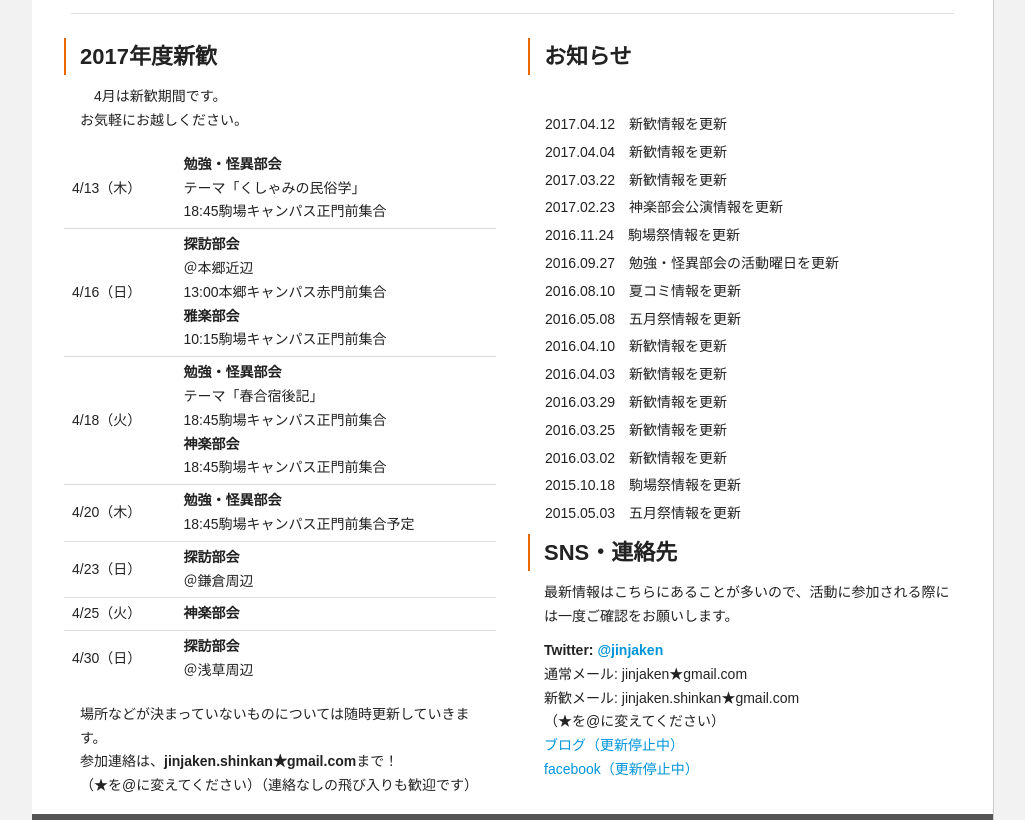
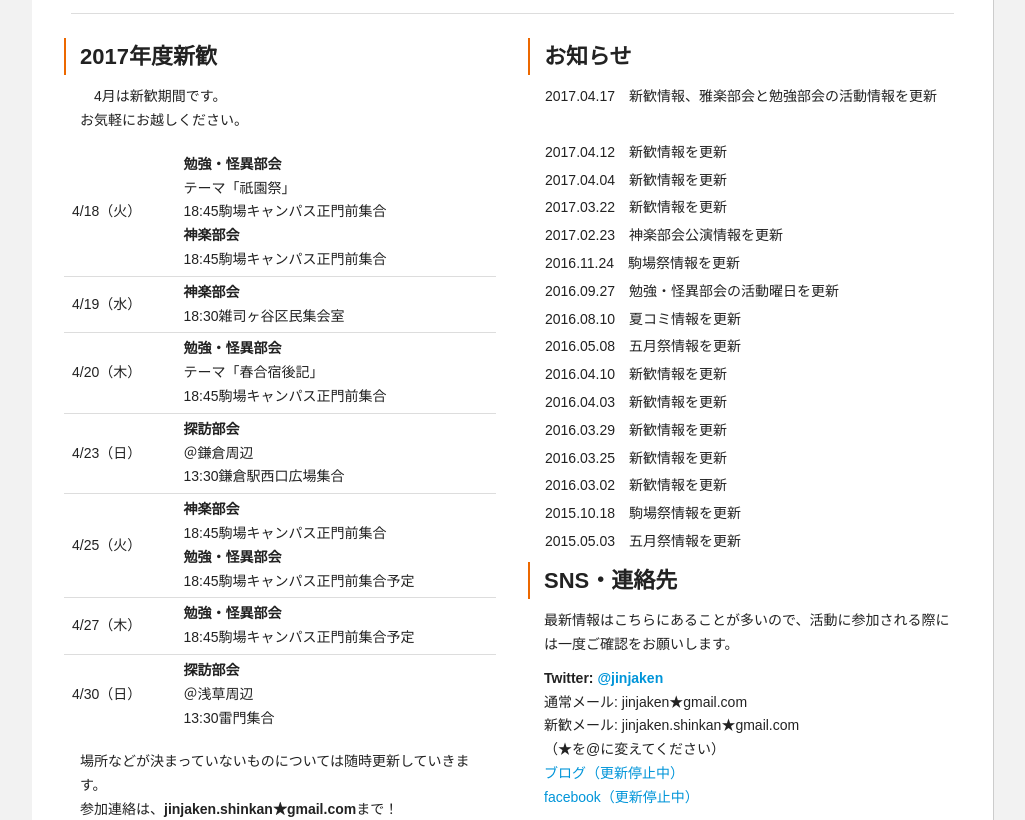
Before and after one commit to jinjaken/website, a plain HTML site: page jinjaken_webroot/index.html in a window 1280 px wide. Shown: the part 919-1739 px from the top of the page, without its empty margins (127-1152 px from the left). Drawn offline with Linux system fonts and the light colour scheme.

Commit message:
新歓情報、雅楽部会と勉強部会の説明

```diff
--- a/jinjaken_webroot/index.html
+++ b/jinjaken_webroot/index.html
@@ -68,18 +68,20 @@
 
 
 
-								<tr><td>4/13（木）</td><td><span class="bold">勉強・怪異部会</span><br>テーマ「くしゃみの民俗学」<br>18:45駒場キャンパス正門前集合</td></tr>
 
-								<tr><td>4/16（日）</td><td><span class="bold">探訪部会</span><br>＠本郷近辺<br>13:00本郷キャンパス赤門前集合
-									<br><span class="bold">雅楽部会</span><br>10:15駒場キャンパス正門前集合   </td></tr>
 
-								<tr><td>4/18（火）</td><td><span class="bold">勉強・怪異部会</span><br>テーマ「春合宿後記」<br>18:45駒場キャンパス正門前集合
+								<tr><td>4/18（火）</td><td><span class="bold">勉強・怪異部会</span><br>テーマ「祇園祭」<br>18:45駒場キャンパス正門前集合
 													<br><span class="bold">神楽部会</span><br>18:45駒場キャンパス正門前集合
 												</td></tr>
-								<tr><td>4/20（木）</td><td><span class="bold">勉強・怪異部会</span><br>18:45駒場キャンパス正門前集合予定</td></tr>
-					  		<tr><td>4/23（日）</td><td><span class="bold">探訪部会</span><br>＠鎌倉周辺</td></tr>
-								<tr><td>4/25（火）</td><td><span class="bold">神楽部会</span></td></tr>
-								<tr><td>4/30（日）</td><td><span class="bold">探訪部会</span><br>＠浅草周辺</td></tr>
+
+							 <tr><td>4/19（水）</td><td><span class="bold">神楽部会</span><br>18:30雑司ヶ谷区民集会室</td></tr>
+								<tr><td>4/20（木）</td><td><span class="bold">勉強・怪異部会</span><br>テーマ「春合宿後記」<br>18:45駒場キャンパス正門前集合</td></tr>
+					  		<tr><td>4/23（日）</td><td><span class="bold">探訪部会</span><br>＠鎌倉周辺<br>13:30鎌倉駅西口広場集合</td></tr>
+								<tr><td>4/25（火）</td><td><span class="bold">神楽部会</span><br>18:45駒場キャンパス正門前集合
+	<br><span class="bold">勉強・怪異部会</span><br>18:45駒場キャンパス正門前集合予定
+								</td></tr>
+								<tr><td>4/27（木）</td><td><span class="bold">勉強・怪異部会</span><br>18:45駒場キャンパス正門前集合予定</td></tr>
+								<tr><td>4/30（日）</td><td><span class="bold">探訪部会</span><br>＠浅草周辺<br>13:30雷門集合</td></tr>
 
 
 
@@ -91,6 +93,9 @@
 						<h2>お知らせ</h2>
 						<div id="newsbox">
 							<ul>
+
+
+  <li>2017.04.17　新歓情報、雅楽部会と勉強部会の活動情報を更新</li>
 　<li>2017.04.12　新歓情報を更新</li>
 	<li>2017.04.04　新歓情報を更新</li>
 	<li>2017.03.22　新歓情報を更新</li>
@@ -162,7 +167,7 @@
 						</ul>
 					</ul>
 				</div>
-				<p class="copy"><small>&copy 2007-2015 東京大学神社研究会</small></p>
+				<p class="copy"><small>&copy 2007-2017 東京大学神社研究会</small></p>
 			</div>
 		</div>
 		<script>
```
Also changed, not shown: jinjaken_webroot/act-gagaku.html (+3 -3 lines), jinjaken_webroot/act-study.html (+2 -2 lines).
